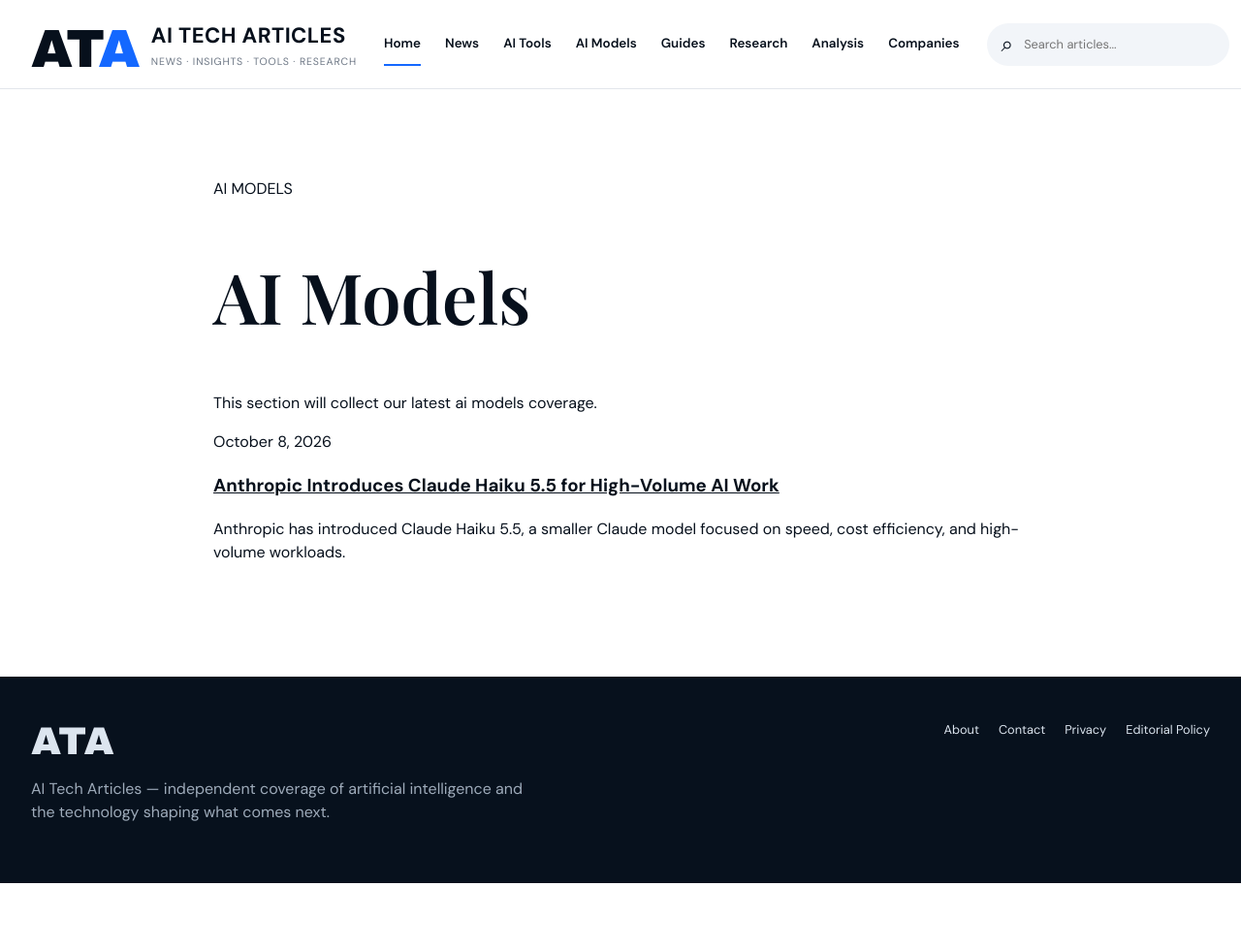
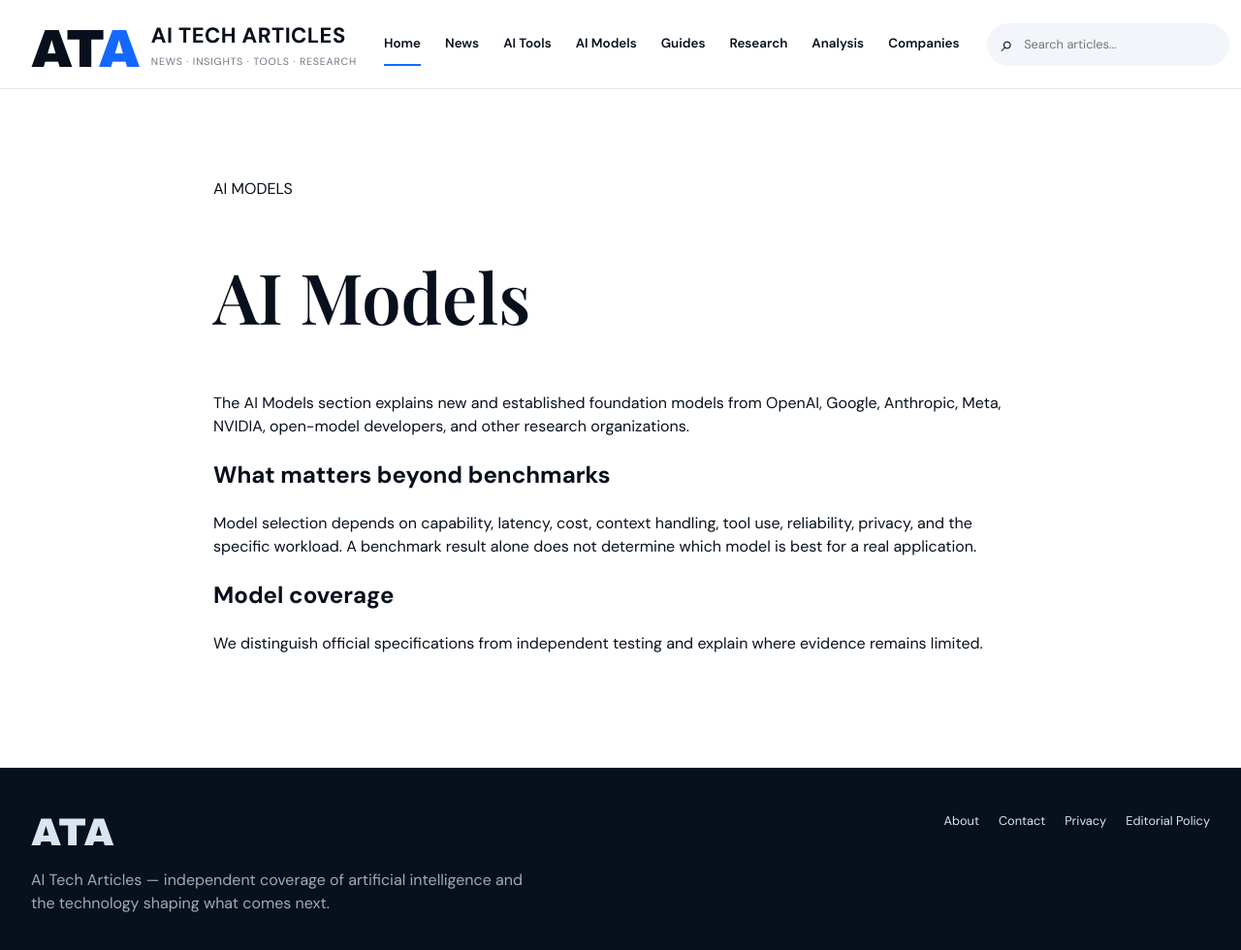
Before and after one commit to todaysnewsai/ChatGPTScope, a Jekyll site: the page built from models/index.md, in a window 1280 px wide and 1005 px high. Shown: the top 980 px of the window at 97% size. Built offline with Jekyll 4.4.1, drawn with Linux system fonts in a browser that asks for light colours.

Commit message:
Expand AI Models page

```diff
--- a/models/index.md
+++ b/models/index.md
@@ -1,17 +1,14 @@
 ---
 layout: page
-title: AI Models
-permalink: /models/
+title: "AI Models"
 ---
-<p>This section will collect our latest ai models coverage.</p>
 
-<div class="post-list">
-{% assign items = site.posts | where_exp: "post", "post.categories contains 'models'" %}
-{% for post in items %}
-<article class="post-card">
-  <p class="meta">{{ post.date | date: "%B %-d, %Y" }}</p>
-  <h3><a href="{{ post.url | relative_url }}">{{ post.title }}</a></h3>
-  {% if post.description %}<p>{{ post.description }}</p>{% endif %}
-</article>
-{% endfor %}
-</div>
+The AI Models section explains new and established foundation models from OpenAI, Google, Anthropic, Meta, NVIDIA, open-model developers, and other research organizations.
+
+## What matters beyond benchmarks
+
+Model selection depends on capability, latency, cost, context handling, tool use, reliability, privacy, and the specific workload. A benchmark result alone does not determine which model is best for a real application.
+
+## Model coverage
+
+We distinguish official specifications from independent testing and explain where evidence remains limited.
```
